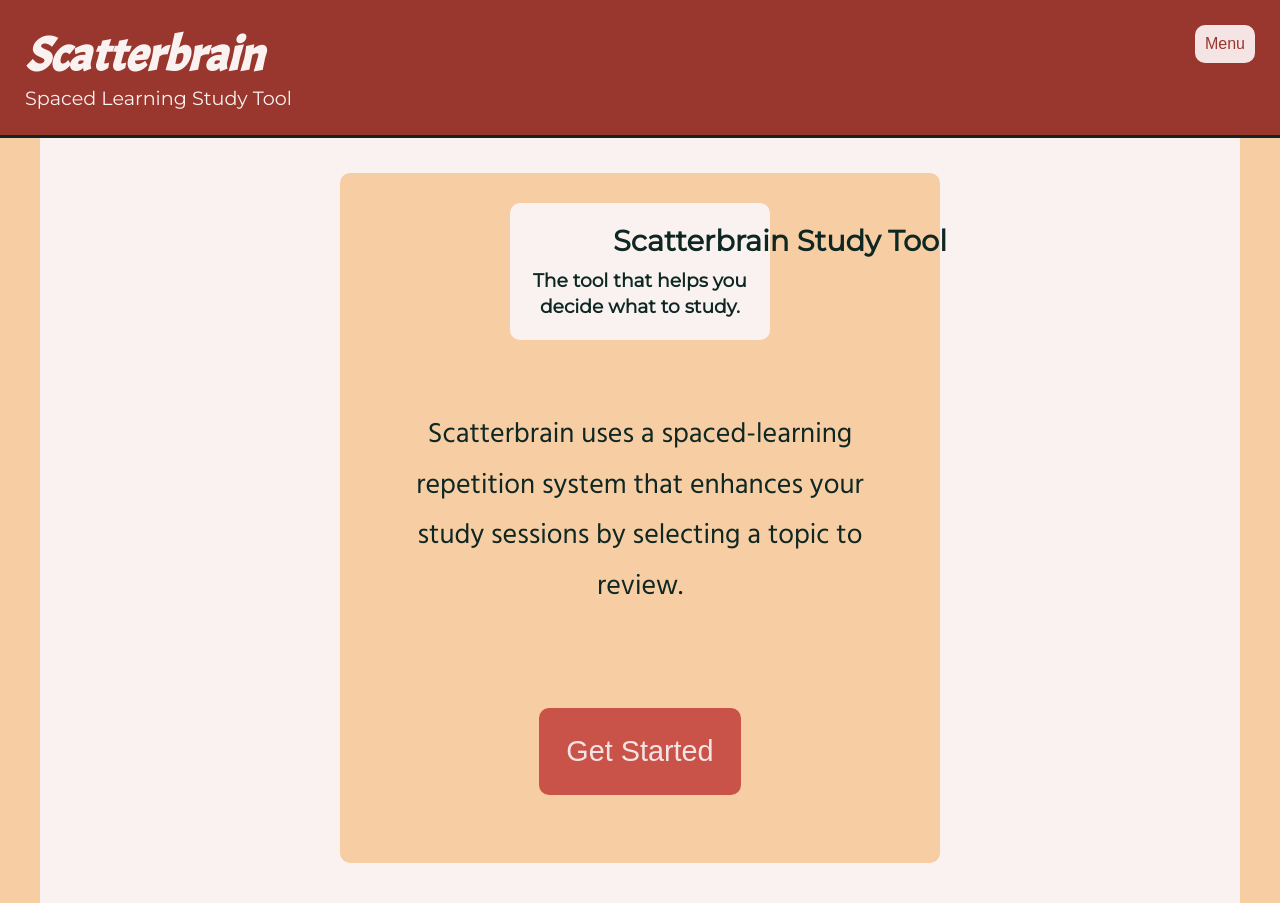
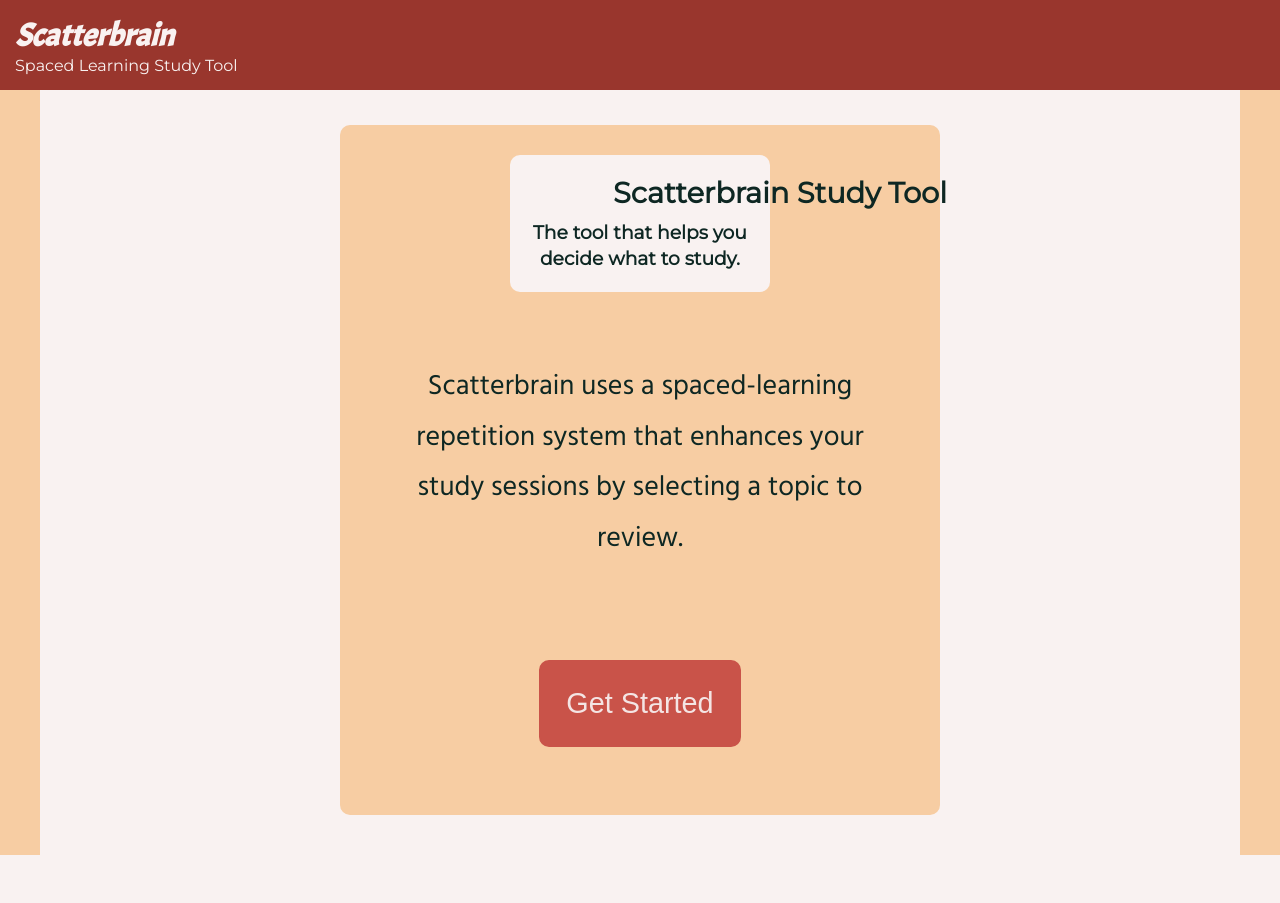
Before and after one commit to bellmarc/scatterbrain-study-app, a React (Create React App) app in the folder client/: page /onboard in a window 1280 px wide. After the commit the page ends 855 px from the top, so only its background shows below. Built offline with nearby package versions, Linux system fonts and the light colour scheme.

Commit message:
navbar and menu polish

```diff
--- a/client/src/components/Navbar.js
+++ b/client/src/components/Navbar.js
@@ -1,10 +1,13 @@
 import React, {useState} from 'react';
 import { withRouter } from 'react-router-dom';
 import '../style/Navbar.css';
-import Menu from './Menu'
+import Menu from './Menu.js';
+import userBrowser from '../functions/User/Browser.js'
+
 
 function Navbar(props) {
   const [menu , setMenu] = useState(false)
+  const currentUser = userBrowser.get()
 
   const toggleMenu = () => {
     setMenu(!menu)
@@ -14,7 +17,7 @@ function Navbar(props) {
     <div className="navbar">
       <h1 className="navbar-title" onClick={() => props.history.push('/')}>Scatterbrain </h1>
       <h3 className="navbar-subtitle" >Spaced Learning Study Tool</h3>
-      <button className = 'menu-button' onClick={()=>toggleMenu()}>Menu</button>
+      {currentUser && <button className = 'menu-button' onClick={()=>toggleMenu()}>Menu</button>}
       {menu && <Menu  toggleMenu={toggleMenu} speed={200}/>}
     </div>
   )
--- a/client/src/style/Navbar.css
+++ b/client/src/style/Navbar.css
@@ -6,15 +6,14 @@
     padding: 10px;
     background: #99362D;
     color:#f9f2f1;
-    border-bottom: 3px solid #0e2723;
 }
 .navbar-title {
-    font-size: 2.5em;
+    font-size: 1.4em;
     font-family: 'Acme', sans-serif;
     font-style: italic;
 }
 .navbar-subtitle {
-    font-size: .8em;
+    font-size: .7em;
     font-weight: 400;
     font-family: 'Montserrat', sans-serif;
     font-style: initial;
@@ -39,12 +38,12 @@
 
 @media only screen and (min-width: 450px) {
     .navbar {
-        padding: 25px;
+        padding: 15px;
     }
     .navbar-title {
-        font-size: 3em;
+        font-size: 2em;
     }
     .navbar-subtitle{
-        font-size: 1.2em;
+        font-size: 1em;
     }
 }
--- a/client/src/style/menu.css
+++ b/client/src/style/menu.css
@@ -38,6 +38,7 @@
     transition: all .1s ease-in;
     background: rgba(232,232,232,.5);
     padding: 5px;
+    margin-top: 15px;
     border-radius: 8px;
 }
 .menu-option:hover {
```
